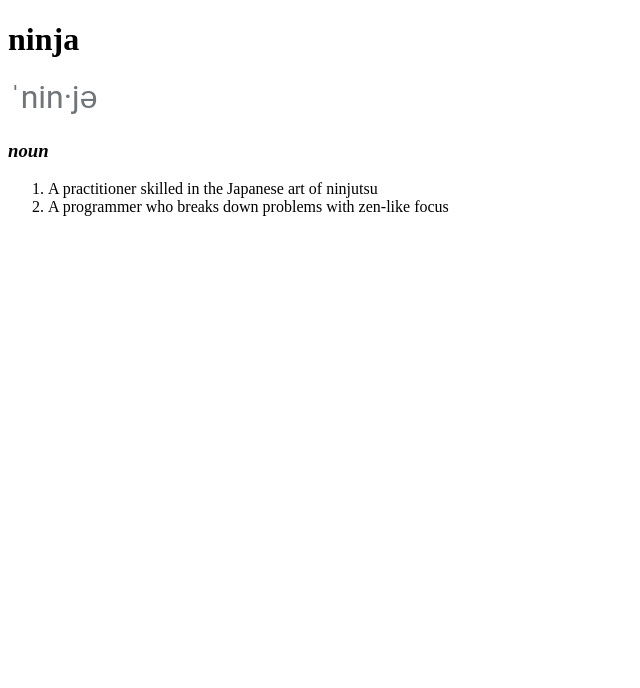
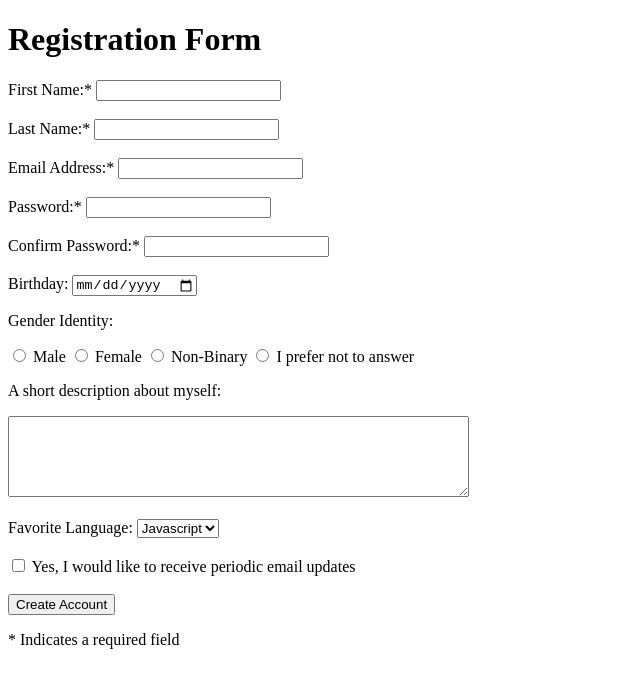
Before and after one commit to Dosus77783/Web-Fundamentals, a plain HTML site: page index.html in a window 1280 px wide. Shown: the whole page, without its empty margins (0-640 px from the left). Drawn offline with Linux system fonts and the light colour scheme.

Commit message:
registration form

```diff
--- a/index.html
+++ b/index.html
@@ -3,15 +3,56 @@
     <head>
         <meta charset="UTF-8">
         <meta name="viewport" content="width=device-width, initial-scale=1.0">
-        <title>Dictionary Entry</title>
+        <title>Registration Form</title>
     </head>
     <body>
-        <h1>ninja</h1>
-        <img src="html_images\pronunciation.png" alt="ninja pronunciation" >
-        <h3><em>noun</em></h3>
-        <ol>
-            <li>A practitioner skilled in the Japanese art of ninjutsu</li>
-            <li>A programmer who breaks down problems with zen-like focus</li>
-        </ol>
+        <form action="/process" method="post">
+            <h1>Registration Form</h1>
+            <label for="firstname">First Name:*</label>
+            <input type="text" name="FirstName" id="firstname">
+            <br><br>
+            <label for="lastname">Last Name:*</label>
+            <input type="text" name="LastName" id="lastname">
+            <br><br>
+            <label for="email">Email Address:*</label>
+            <input type="text" name="Email" id="email">
+            <br><br>
+            <label for="pass">Password:*</label>
+            <input type="password" name="Password" id="pass">
+            <br><br>
+            <label for="passconfirm">Confirm Password:*</label>
+            <input type="password" name="PassConfirm" id="passconfirm">
+            <br><br>
+            <label for="birthday">Birthday: </label>
+            <input type="date" name="Birthday" id="birthday">
+            <br>
+            <p>Gender Identity:</p>
+            <input type="radio" name="gender" value="male" id="male">
+            <label for="male">Male</label>
+            <input type="radio" name="gender" value="female" id="female">
+            <label for="female">Female</label>
+            <input type="radio" name="gender" value="nonBinary" id="nonbin">
+            <label for="nonbin">Non-Binary</label>
+            <input type="radio" name="gender" value="noAnswer" id="noanswer">
+            <label for="noanswer">I prefer not to answer</label>
+            <br>
+            <p>A short description about myself:</p>
+            <textarea name="desc" cols="55" rows="5"></textarea>
+            <br><br>
+            <label for="noanswer">Favorite Language:</label>
+            <select name="favLang">
+                <option value="Javascript">Javascript</option>
+                <option value="Java">Java</option>
+                <option value="Python">Python</option>
+                <option value="C#">C#</option>
+                <option value="C++">C++</option>
+            </select>
+            <br><br>
+            <input type="checkbox" name="emailAgreement" id="agreement">
+            <label for="agreement">Yes, I would like to receive periodic email updates</label>
+            <br><br>
+            <input type="submit" name="createaccount" value="Create Account">
+            <p>* Indicates a required field</p>
+        </form>
     </body>
 </html>
```
